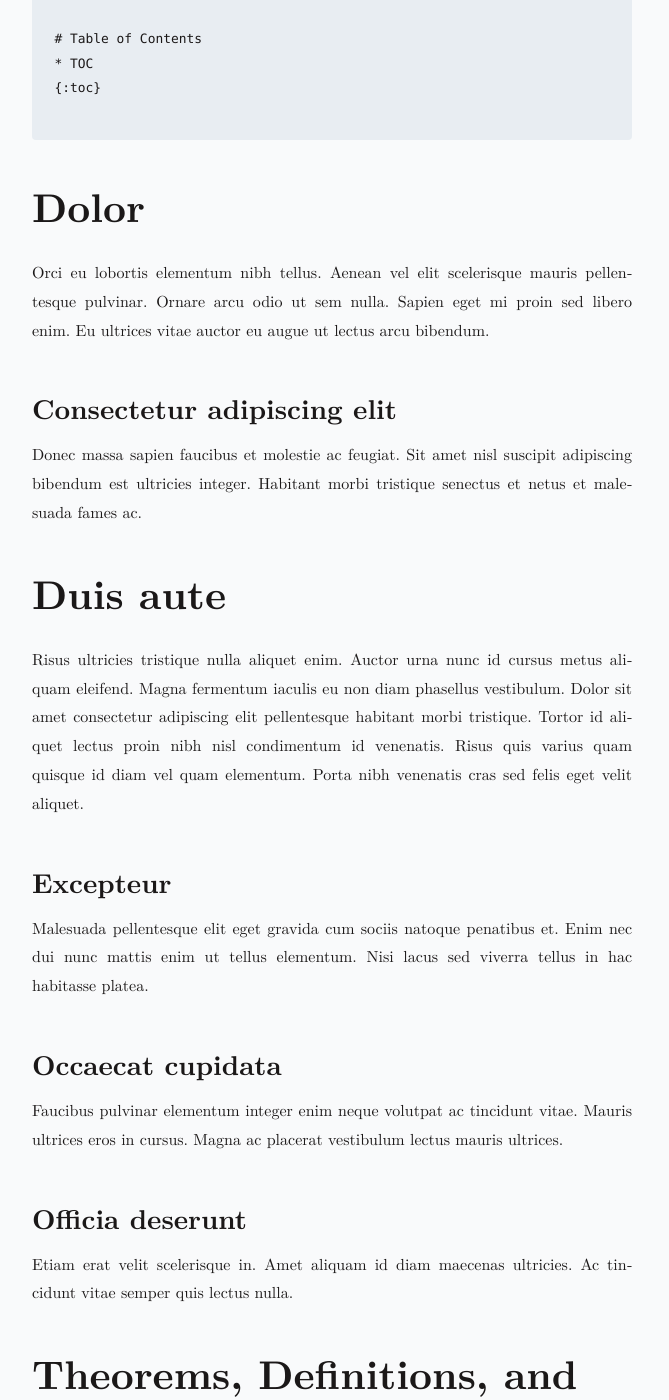
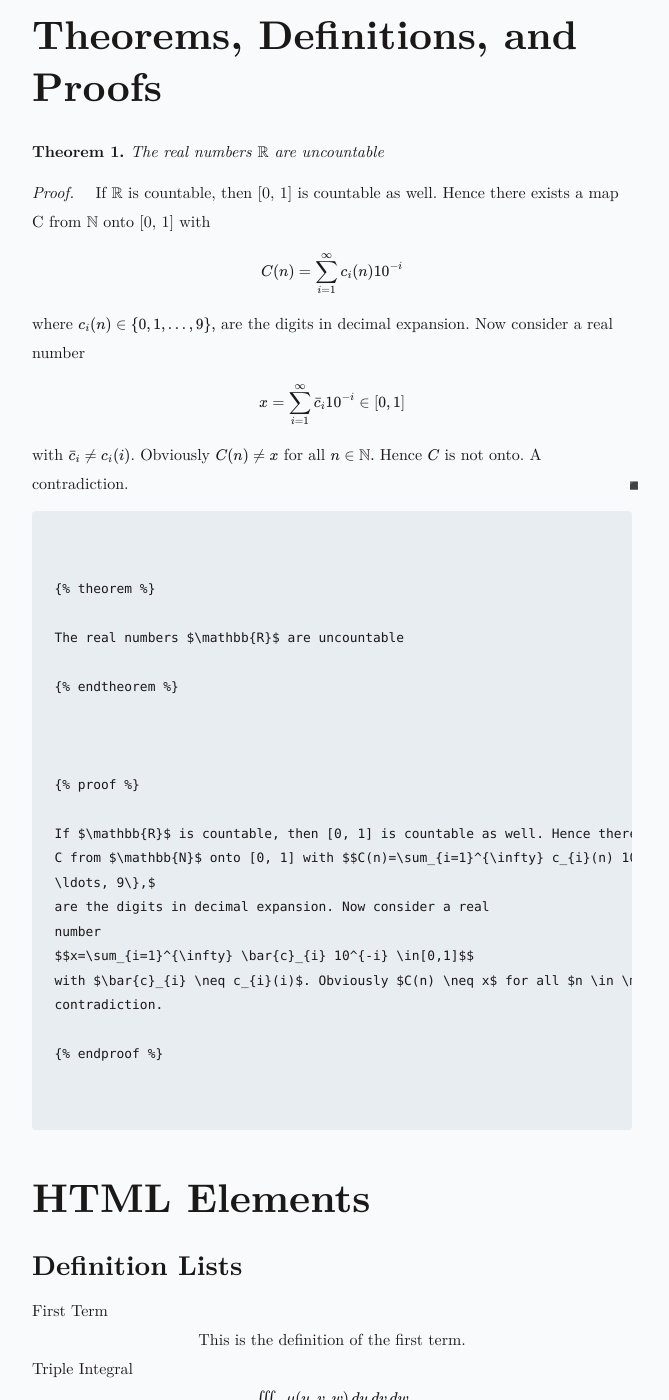
Before and after one commit to ryanmcdermott/jekyll-latex, a Jekyll site: the page built from _posts/2020-05-25-what-is-jekyll-latex.md, in a window 1280 px wide and 1400 px high, scrolled down 1394 px. Shown: the whole window, without its empty margins (308-977 px from the left). Built offline with Jekyll 4.4.1, drawn with Linux system fonts in a browser that asks for light colours; some of the changed text lies outside the part shown.

Commit message:
More fixes

````diff
--- a/_posts/2020-05-25-what-is-jekyll-latex.md
+++ b/_posts/2020-05-25-what-is-jekyll-latex.md
@@ -5,7 +5,7 @@ layout: post
 ---
 
 {% abstract %}
-This project is called jekyll-latex. It features the beautiful typography of <span class="latex">L<span>a</span>T<span>e</span>X</span> and it includes MathJax so you can render gorgeous equations like this one below:
+This project is called jekyll-latex. It allows you to write markdown posts using the Jekyll framework with the beautiful typography of <span class="latex">L<span>a</span>T<span>e</span>X</span> and the MathJax library so you can render gorgeous equations like this one below:
 $$ J(\theta) =\frac{1}{2m}
 [\sum^m_{i=1}(h_\theta(x^{(i)}) -
 y^{(i)})2 + \lambda\sum^n_{j=1}\theta^2_j $$
@@ -36,30 +36,6 @@ y^{(i)})2 + \lambda\sum^n_{j=1}\theta^2_j $$
 {:toc}
 {% endraw %}
 ```
-
-# Dolor
-
-Orci eu lobortis elementum nibh tellus. Aenean vel elit scelerisque mauris pellentesque pulvinar. Ornare arcu odio ut sem nulla. Sapien eget mi proin sed libero enim. Eu ultrices vitae auctor eu augue ut lectus arcu bibendum.
-
-## Consectetur adipiscing elit
-
-Donec massa sapien faucibus et molestie ac feugiat. Sit amet nisl suscipit adipiscing bibendum est ultricies integer. Habitant morbi tristique senectus et netus et malesuada fames ac.
-
-# Duis aute
-
-Risus ultricies tristique nulla aliquet enim. Auctor urna nunc id cursus metus aliquam eleifend. Magna fermentum iaculis eu non diam phasellus vestibulum. Dolor sit amet consectetur adipiscing elit pellentesque habitant morbi tristique. Tortor id aliquet lectus proin nibh nisl condimentum id venenatis. Risus quis varius quam quisque id diam vel quam elementum. Porta nibh venenatis cras sed felis eget velit aliquet.
-
-## Excepteur
-
-Malesuada pellentesque elit eget gravida cum sociis natoque penatibus et. Enim nec dui nunc mattis enim ut tellus elementum. Nisi lacus sed viverra tellus in hac habitasse platea.
-
-## Occaecat cupidata
-
-Faucibus pulvinar elementum integer enim neque volutpat ac tincidunt vitae. Mauris ultrices eros in cursus. Magna ac placerat vestibulum lectus mauris ultrices.
-
-## Officia deserunt
-
-Etiam erat velit scelerisque in. Amet aliquam id diam maecenas ultricies. Ac tincidunt vitae semper quis lectus nulla.
 
 # Theorems, Definitions, and Proofs
 
@@ -104,6 +80,9 @@ contradiction.
 {% endraw %}
 </code>
 </pre>
+
+
+# HTML Elements
 
 ## Definition Lists
 First Term
@@ -152,11 +131,3 @@ Triple Integral
 |Description 1|Description 2|Description 3|
 </code>
 </pre>
-
-### Sit amet porttitor
-
-Risus nullam eget felis eget nunc. Risus at ultrices mi tempus imperdiet nulla malesuada pellentesque. At in tellus integer feugiat scelerisque varius morbi. Mauris commodo quis imperdiet massa tincidunt nunc pulvinar sapien. Tellus rutrum tellus pellentesque eu tincidunt.
-
-### Quam adipiscing vitae proin
-
-Leo urna molestie at elementum eu. In cursus turpis massa tincidunt dui ut ornare lectus. Faucibus nisl tincidunt eget nullam. Amet porttitor eget dolor morbi non arcu risus quis. Ut sem viverra aliquet eget sit amet tellus cras. Aliquam eleifend mi in nulla posuere sollicitudin aliquam ultrices.
````
Also changed, not shown: README.md.
